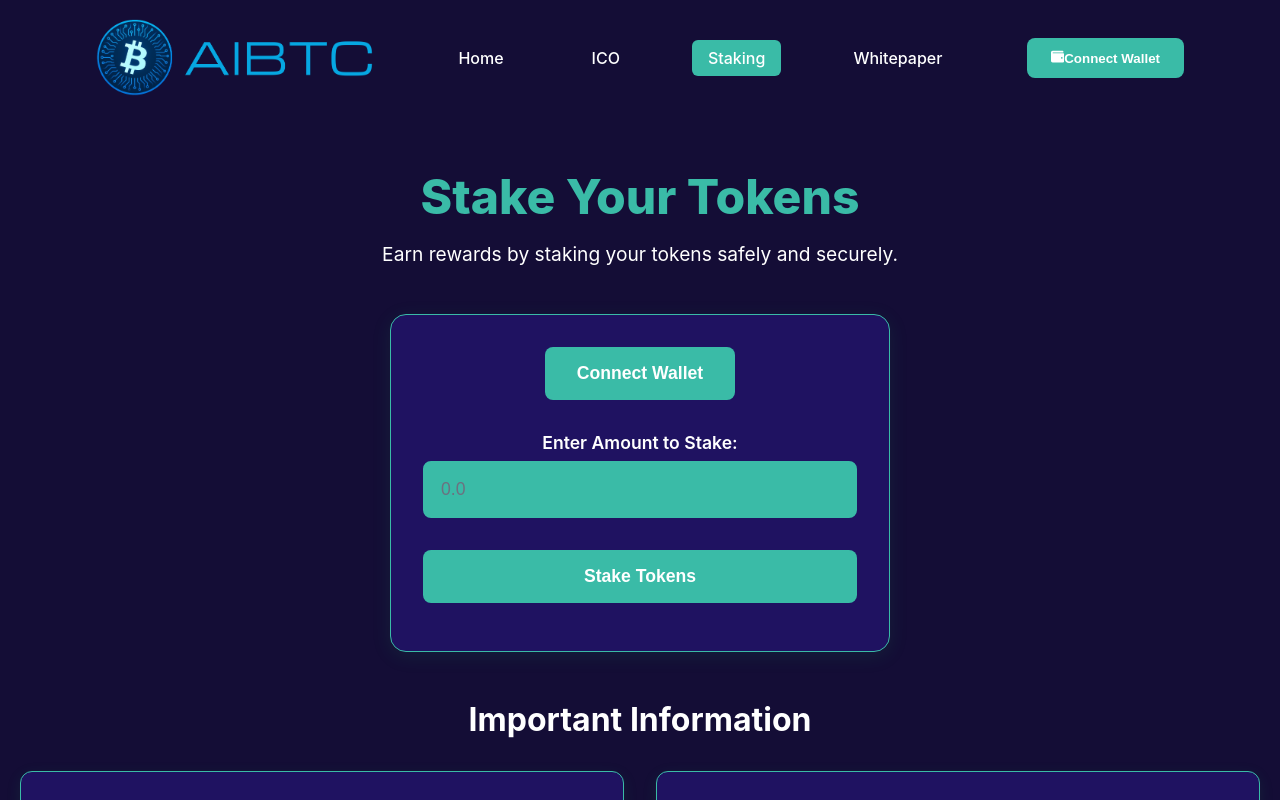
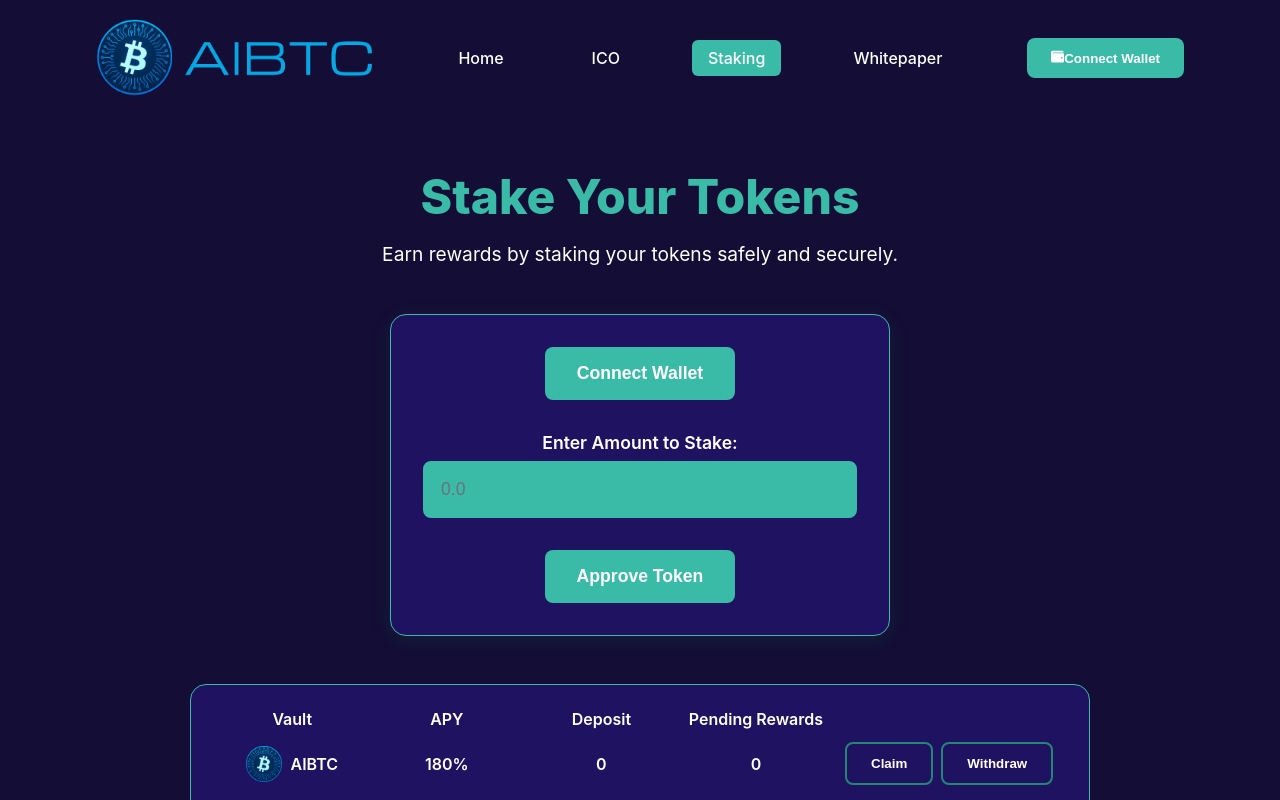
Before and after one commit to Artorias718/AIBTC, a React (Create React App) app in the folder frontend/: page /dao in a window 1280 px wide. Shown: the top 800 px of the page. Built offline with nearby package versions, Linux system fonts and the light colour scheme; the HTML template or start-up script is replaced by a standard one.

Commit message:
linked frontend with staking contract, added staking status component, fixed approval for staking

```diff
--- a/frontend/src/components/StakingPage.css
+++ b/frontend/src/components/StakingPage.css
@@ -174,6 +174,92 @@
   line-height: 1.6;
 }
 
+.staking-card-status {
+  max-width: 900px;
+  margin: 0 auto;
+  padding: 1.5rem;
+  background-color: #1F1261;
+  border-radius: 16px;
+  border: 1px solid #3ABBA7;
+}
+
+.staking-row {
+  display: flex;
+  align-items: center;
+  justify-content: center;
+  margin-bottom: 0.8rem;
+}
+
+.staking-row.header {
+  font-weight: 600;
+  color: white;
+}
+
+.cell {
+  flex: 1;
+  display: flex;
+  justify-content: center;
+  align-items: center;
+  gap: 0.5rem; /* per icona + testo */
+  color: white;
+}
+
+.actions-cell {
+  justify-content: center; /* bottoni centrati nella colonna */
+  gap: 0.5rem; /* spazio tra Claim e Withdraw */
+}
+
+.staking-card-status {
+  max-width: 900px;
+  margin: 0 auto;
+  padding: 1.5rem;
+  background-color: #1F1261;
+  border-radius: 16px;
+  border: 1px solid #3ABBA7;
+}
+
+.staking-row {
+  display: flex;
+  align-items: center;
+  justify-content: center;
+  margin-bottom: 0.8rem;
+}
+
+.staking-row.header {
+  font-weight: 600;
+  color: white;
+}
+
+.cell {
+  flex: 1; /* tutte le colonne base */
+  display: flex;
+  align-items: center;
+  justify-content: center;
+  gap: 0.5rem;
+  color: white;
+  font-weight: 600;
+}
+
+/* Assegno più spazio alla colonna Actions */
+.actions-cell {
+  flex: 1.5; /* aumenta lo spazio solo per i bottoni */
+  justify-content: center;
+  gap: 0.5rem;
+}
+
+.vault-cell {
+  justify-content: center; /* icona + testo centrati */
+}
+
+.vault-token-img {
+  width: 36px;        /* larghezza fissa */
+  height: 36px;       /* altezza fissa */
+  object-fit: contain;
+}
+
+
+
+
 @media (max-width: 768px) {
   .staking-header h1 {
     font-size: 2rem;
--- a/frontend/src/components/StakingPage.js
+++ b/frontend/src/components/StakingPage.js
@@ -1,6 +1,7 @@
 import React, { useState, useEffect } from "react";
 import "./StakingPage.css";
 import { ethers } from "ethers";
+import StakingStatus from "./StakingStatus";
 
 const StakingPage = () => {
   const [isConnected, setIsConnected] = useState(false);
@@ -8,6 +9,20 @@ const StakingPage = () => {
   const [stakeAmount, setStakeAmount] = useState("");
   const [transactionStatus, setTransactionStatus] = useState("");
   const [isTransactionLoading, setIsTransactionLoading] = useState(false);
+  const [isApproved, setIsApproved] = useState(false);
+
+  const STAKING_CONTRACT_ADDRESS = "0x3e4E80b498B4ccF9bd058e58DcFe78d38Da65799";
+  const TOKEN_ADDRESS = "0x7af07eA4914cA38047fdf27c233E1FcA7B8A4852";
+
+  const STAKING_ABI = [
+    "function stake(uint256 amount, string calldata _telegramTag) external",
+  ];
+
+  const TOKEN_ABI = [
+    "function approve(address spender, uint256 amount) public returns (bool)",
+    "function allowance(address owner, address spender) public view returns (uint256)",
+    "function balanceOf(address owner) public view returns (uint256)",
+  ];
 
   useEffect(() => {
     if (window.ethereum) {
@@ -15,10 +30,17 @@ const StakingPage = () => {
         if (accounts.length > 0) {
           setIsConnected(true);
           setAccount(accounts[0]);
+          checkAllowance(accounts[0]);
         }
       });
     }
   }, []);
+
+  useEffect(() => {
+    if (account && stakeAmount) {
+      checkAllowance(account);
+    }
+  }, [stakeAmount]);
 
   const connectWallet = async () => {
     if (window.ethereum) {
@@ -28,6 +50,7 @@ const StakingPage = () => {
         });
         setIsConnected(true);
         setAccount(accounts[0]);
+        checkAllowance(accounts[0]);
       } catch (error) {
         console.error("Error connecting wallet:", error);
         setTransactionStatus("Error connecting wallet");
@@ -36,6 +59,30 @@ const StakingPage = () => {
       setTransactionStatus(
         "MetaMask is not installed. Please install MetaMask."
       );
+    }
+  };
+
+  const checkAllowance = async (address) => {
+    try {
+      const provider = new ethers.providers.Web3Provider(window.ethereum);
+      const tokenContract = new ethers.Contract(
+        TOKEN_ADDRESS,
+        TOKEN_ABI,
+        provider
+      );
+      const allowance = await tokenContract.allowance(
+        address,
+        STAKING_CONTRACT_ADDRESS
+      );
+
+      if (stakeAmount) {
+        const amountInWei = ethers.utils.parseUnits(stakeAmount, 18);
+        setIsApproved(allowance.gte(amountInWei));
+      } else {
+        setIsApproved(allowance.gt(0));
+      }
+    } catch (error) {
+      console.error("Error checking allowance:", error);
     }
   };
 
@@ -54,9 +101,6 @@ const StakingPage = () => {
     setIsTransactionLoading(true);
 
     try {
-      const STAKING_CONTRACT_ADDRESS = "0xYourStakingContractAddress";
-      const STAKING_ABI = ["function stake(uint256 amount) public"];
-
       const provider = new ethers.providers.Web3Provider(window.ethereum);
       const signer = provider.getSigner();
       const stakingContract = new ethers.Contract(
@@ -68,7 +112,7 @@ const StakingPage = () => {
       // Convert amount to wei (assuming token has 18 decimals)
       const amountInWei = ethers.utils.parseUnits(stakeAmount, 18);
 
-      const tx = await stakingContract.stake(amountInWei);
+      const tx = await stakingContract.stake(amountInWei, "");
       setTransactionStatus(`Transaction sent! Hash: ${tx.hash}`);
       await tx.wait();
       setTransactionStatus(`Transaction confirmed! Hash: ${tx.hash}`);
@@ -78,6 +122,40 @@ const StakingPage = () => {
         setTransactionStatus("Transaction rejected by user");
       } else {
         setTransactionStatus(`Transaction failed: ${error.message}`);
+      }
+    } finally {
+      setIsTransactionLoading(false);
+    }
+  };
+
+  const handleApprove = async () => {
+    if (!stakeAmount || parseFloat(stakeAmount) <= 0) {
+      setTransactionStatus("Enter a valid amount");
+      return;
+    }
+
+    try {
+      setTransactionStatus("Approving...");
+      setIsTransactionLoading(true);
+      const provider = new ethers.providers.Web3Provider(window.ethereum);
+      const signer = provider.getSigner();
+      const cerContract = new ethers.Contract(TOKEN_ADDRESS, TOKEN_ABI, signer);
+      const amountInWei = ethers.utils.parseUnits(stakeAmount, 18);
+
+      const tx = await cerContract.approve(
+        STAKING_CONTRACT_ADDRESS,
+        amountInWei
+      );
+      await tx.wait();
+
+      setTransactionStatus("Approval confirmed ✅");
+      setIsApproved(true);
+    } catch (error) {
+      console.error(error);
+      if (error.code === 4001) {
+        setTransactionStatus("Approval rejected by user");
+      } else {
+        setTransactionStatus("Approval failed");
       }
     } finally {
       setIsTransactionLoading(false);
@@ -137,13 +215,17 @@ const StakingPage = () => {
           </div>
 
           <button
-            onClick={handleStake}
-            className={`btn btn-primary btn-large stake-btn ${
+            onClick={isApproved ? handleStake : handleApprove}
+            className={`btn btn-primary btn-large ${
               isTransactionLoading ? "loading" : ""
             }`}
-            disabled={!isConnected || !stakeAmount || isTransactionLoading}
+            disabled={isTransactionLoading}
           >
-            {isTransactionLoading ? "Processing..." : "Stake Tokens"}
+            {isTransactionLoading
+              ? "Processing..."
+              : isApproved
+              ? "Stake Tokens"
+              : "Approve Token"}
           </button>
 
           {transactionStatus && (
@@ -156,8 +238,13 @@ const StakingPage = () => {
             </div>
           )}
         </div>
+        <StakingStatus
+          account={account}
+          isConnected={isConnected}
+          stakingAddress={STAKING_CONTRACT_ADDRESS}
+        />
 
-        <div className="info-section">
+        {/* <div className="info-section">
           <h2>Important Information</h2>
           <div className="info-grid">
             <div className="info-card">
@@ -177,7 +264,7 @@ const StakingPage = () => {
               </p>
             </div>
           </div>
-        </div>
+        </div> */}
       </div>
     </div>
   );
--- /dev/null
+++ b/frontend/src/components/StakingStatus.js
@@ -0,0 +1,168 @@
+import React, { useEffect, useState } from "react";
+import { ethers } from "ethers";
+import "./StakingPage.css";
+
+const StakingStatus = ({
+  account,
+  isConnected,
+  stakingAddress,
+  tokenDecimals = 18,
+}) => {
+  const [stakedAmount, setStakedAmount] = useState("0");
+  const [pendingReward, setPendingReward] = useState("0");
+  const [isLoading, setIsLoading] = useState(false);
+  const [transactionStatus, setTransactionStatus] = useState("");
+  const [isTransactionLoading, setIsTransactionLoading] = useState(false);
+
+  const STAKING_ABI = [
+    "function stakes(address) view returns (uint256 amount, uint256 since, uint256 lastClaim, string memory telegramTag)",
+    "function calculateReward(address) view returns (uint256)",
+    "function claim() external",
+    "function withdraw() external",
+  ];
+
+  const fetchStakeInfo = async () => {
+    if (!account) return;
+    try {
+      setIsLoading(true);
+      const provider = new ethers.providers.Web3Provider(window.ethereum);
+      const stakingContract = new ethers.Contract(
+        stakingAddress,
+        STAKING_ABI,
+        provider
+      );
+
+      const [stakeData, reward] = await Promise.all([
+        stakingContract.stakes(account),
+        stakingContract.calculateReward(account),
+      ]);
+
+      setStakedAmount(
+        ethers.utils.formatUnits(stakeData.amount, tokenDecimals)
+      );
+      setPendingReward(ethers.utils.formatUnits(reward, tokenDecimals));
+    } catch (error) {
+      console.error("Error fetching stake info:", error);
+    } finally {
+      setIsLoading(false);
+    }
+  };
+
+  const handleClaim = async () => {
+    try {
+      setTransactionStatus("Claiming rewards...");
+      setIsTransactionLoading(true);
+
+      const provider = new ethers.providers.Web3Provider(window.ethereum);
+      const signer = provider.getSigner();
+      const contract = new ethers.Contract(stakingAddress, STAKING_ABI, signer);
+
+      const tx = await contract.claim();
+      await tx.wait();
+
+      setTransactionStatus("Rewards claimed ✅");
+      fetchStakeInfo();
+    } catch (error) {
+      console.error(error);
+      setTransactionStatus("Claim failed ❌");
+    } finally {
+      setIsTransactionLoading(false);
+    }
+  };
+
+  const handleWithdraw = async () => {
+    try {
+      setTransactionStatus("Withdrawing stake...");
+      setIsTransactionLoading(true);
+
+      const provider = new ethers.providers.Web3Provider(window.ethereum);
+      const signer = provider.getSigner();
+      const contract = new ethers.Contract(stakingAddress, STAKING_ABI, signer);
+
+      const tx = await contract.withdraw();
+      await tx.wait();
+
+      setTransactionStatus("Withdraw completed ✅");
+      fetchStakeInfo();
+    } catch (error) {
+      console.error(error);
+      setTransactionStatus("Withdraw failed ❌");
+    } finally {
+      setIsTransactionLoading(false);
+    }
+  };
+
+  useEffect(() => {
+    if (isConnected && account) {
+      fetchStakeInfo();
+    }
+  }, [isConnected, account]);
+
+  return (
+    <div className="staking-status-section">
+      <h2 className="staking-status-title"></h2>
+
+      {isLoading ? (
+        <p className="loading-text">Loading staking information...</p>
+      ) : (
+        <div className="staking-card-status">
+          {/* Header */}
+          <div className="staking-row header">
+            <div className="cell">Vault</div>
+            <div className="cell">APY</div>
+            <div className="cell">Deposit</div>
+            <div className="cell">Pending Rewards</div>
+            <div className="cell actions-cell"></div>
+          </div>
+
+          {/* Riga dati */}
+          <div className="staking-row">
+            <div className="cell vault-cell">
+              <img
+                src="/aibtc.png" // sostituisci con il percorso corretto
+                alt="AIBTC Token"
+                className="vault-token-img"
+              />
+              <span>AIBTC</span>
+            </div>
+            <div className="cell apy-cell">180%</div>
+            <div className="cell deposit-cell">{stakedAmount} </div>
+            <div className="cell reward-cell">{pendingReward} </div>
+            <div className="cell actions-cell">
+              <button
+                onClick={handleClaim}
+                className="btn btn-secondary"
+                disabled={
+                  isTransactionLoading || parseFloat(pendingReward) === 0
+                }
+              >
+                Claim
+              </button>
+              <button
+                onClick={handleWithdraw}
+                className="btn btn-secondary "
+                disabled={
+                  isTransactionLoading || parseFloat(stakedAmount) === 0
+                }
+              >
+                Withdraw
+              </button>
+            </div>
+          </div>
+        </div>
+      )}
+
+      {transactionStatus && (
+        <div
+          className={`transaction-status ${
+            transactionStatus.includes("failed") ? "error" : "success"
+          }`}
+        >
+          {transactionStatus}
+        </div>
+      )}
+    </div>
+  );
+};
+
+export default StakingStatus;
```
Also changed, not shown: 1 other file (tests, documents, lock files or other folders).
